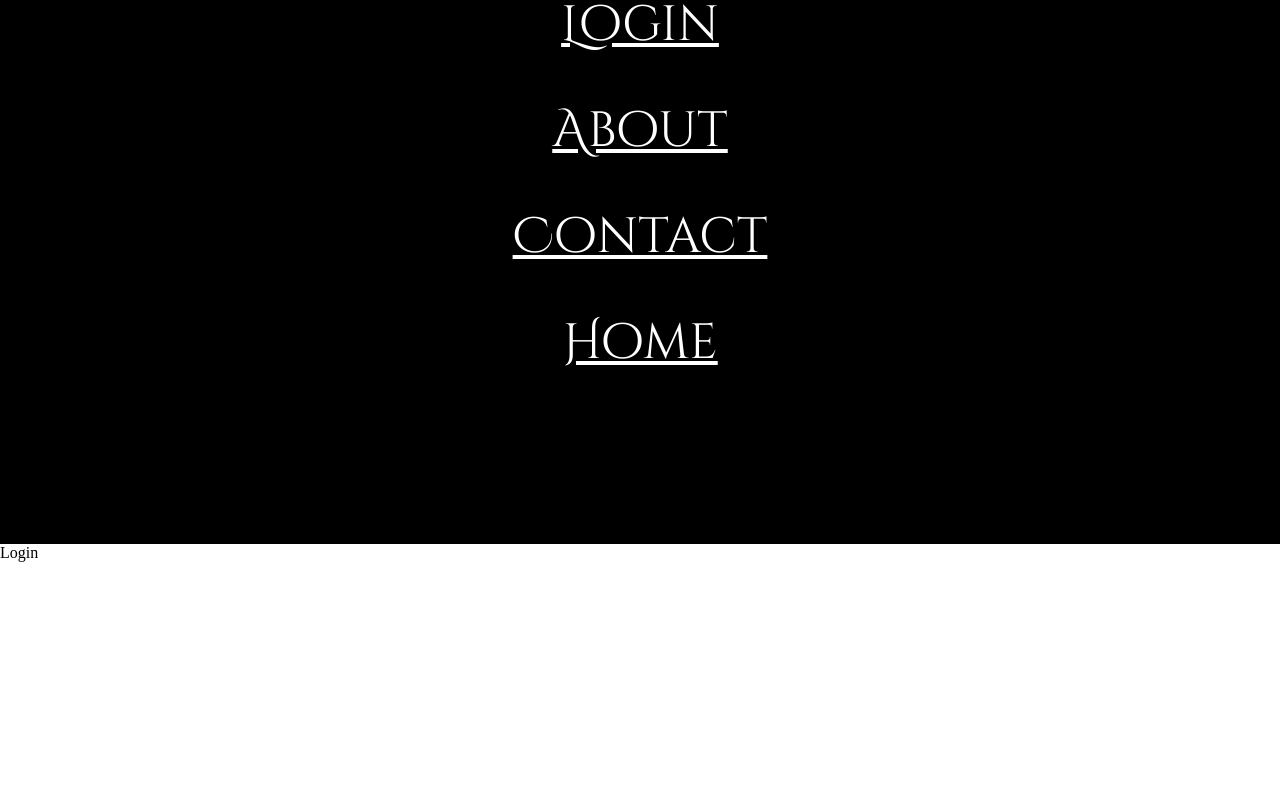
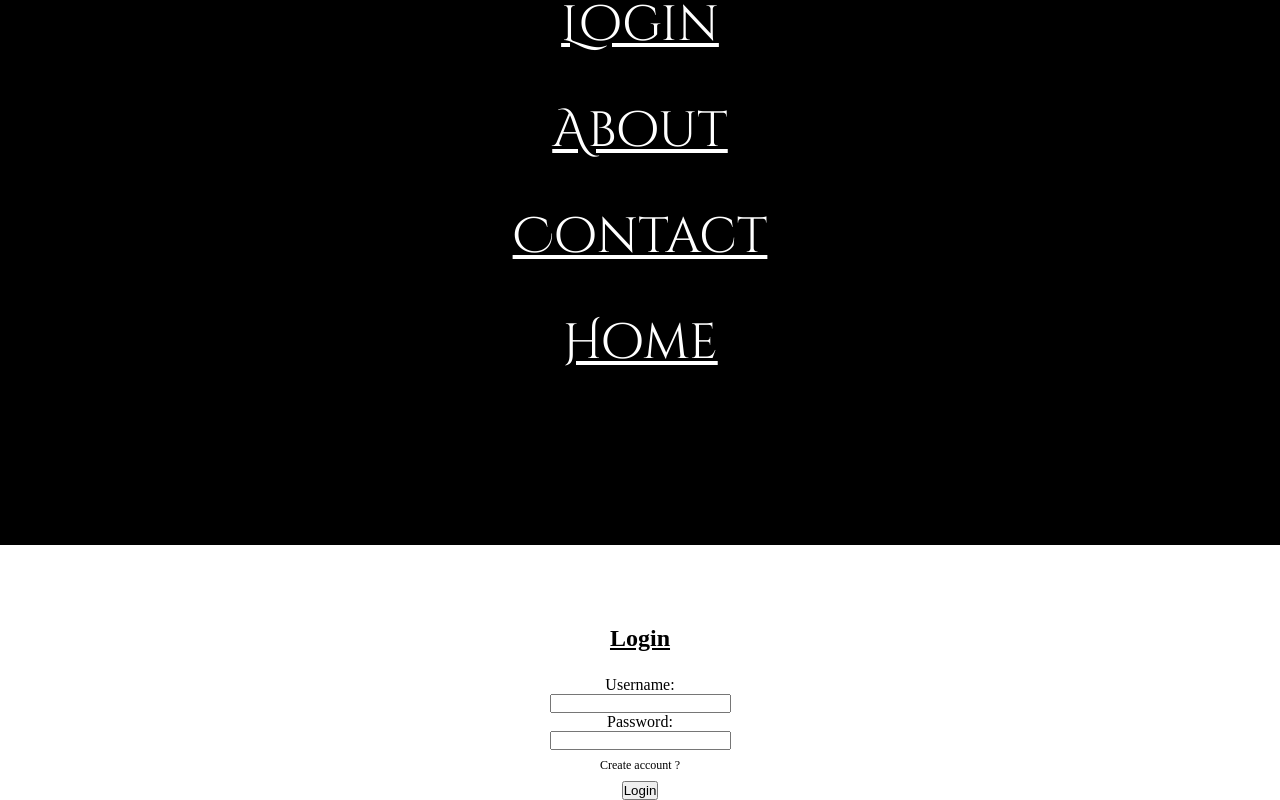
Before and after one commit to NilsFaelt/artyFy, a React (Vite) app: page /login in a window 1280 px wide. Shown: the part 283-1083 px from the top of the page. Before the commit the page ends 845 px from the top, so only its background shows below. Built offline with nearby package versions, Linux system fonts and the light colour scheme.

Commit message:
added some css and comp login

```diff
--- a/src/components/Menu/menu.module.css
+++ b/src/components/Menu/menu.module.css
@@ -91,6 +91,7 @@
     font-size: calc(24px + 2vw);
     color: white;
     background-color: black;
+
   }
 
   100%{
--- a/src/components/login/Login.tsx
+++ b/src/components/login/Login.tsx
@@ -1,9 +1,23 @@
-import Styles from './login.module.css'
+import Styles from "./login.module.css";
 
-const Login = () => {
+const Login: React.FC = () => {
+  const handleClick = (e) => {
+    e.preventDefault();
+    console.log("click");
+  };
   return (
-    <div>Login</div>
-  )
-}
+    <div className={Styles.container}>
+      <h2 className={Styles.title}>Login</h2>
+      <form className={Styles.form}>
+        <label htmlFor=''>Username:</label>
+        <input type='text' />
+        <label htmlFor=''>Password:</label>
+        <input type='password' />
+        <p className={Styles.createAccount}>Create account ?</p>
+        <button onClick={(e) => handleClick(e)}>Login</button>
+      </form>
+    </div>
+  );
+};
 
-export default Login
+export default Login;
--- a/src/components/login/login.module.css
+++ b/src/components/login/login.module.css
@@ -0,0 +1,19 @@
+.container{
+    border-top: 1px solid black;
+}
+.title{
+    text-align: center;
+    margin-top: 10vh;
+    text-decoration: underline;
+}
+.form{
+    margin-top: 3vh;
+    display: flex;
+    flex-direction: column;
+    align-items: center;
+}
+.createAccount{
+    margin-top: 1vh;
+    margin-bottom: 1vh;
+    font-size: 12px;
+}
```
Also changed, not shown: src/App.tsx (+19 -24 lines).
